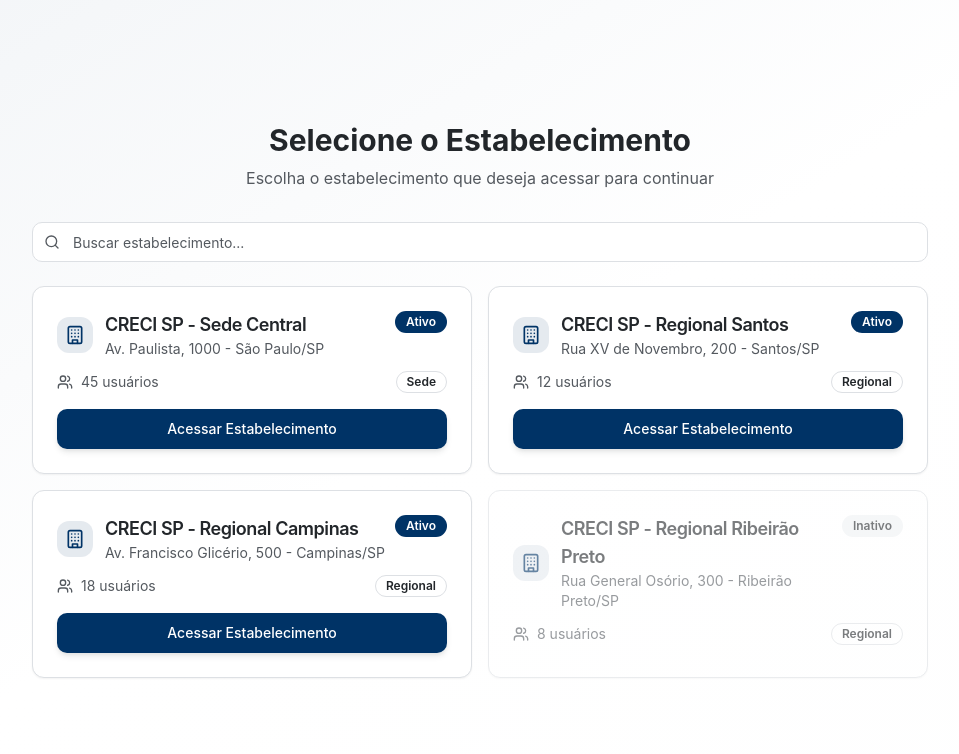
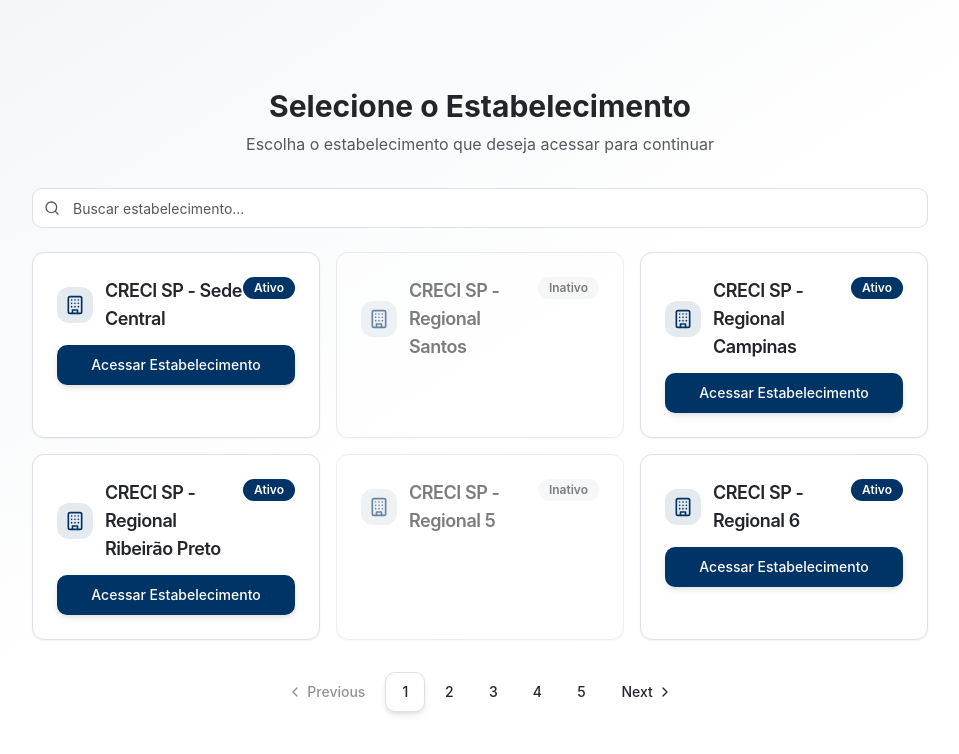
Before and after one commit to vitor-aj/creci-sp-core, a React (Vite) app: page /select-establishment in a window 1280 px wide. Shown: the top 754 px of the page, without its empty margins (160-1119 px from the left). Built offline with nearby package versions, Linux system fonts and the light colour scheme.

Commit message:
Remove header buttons and add pagination
Removed notification and user buttons from the header. Implemented pagination for records after establishment selection.

```diff
--- a/src/components/Layout.tsx
+++ b/src/components/Layout.tsx
@@ -1,7 +1,5 @@
 import { SidebarProvider, SidebarTrigger } from "@/components/ui/sidebar";
 import { AppSidebar } from "@/components/AppSidebar";
-import { Button } from "@/components/ui/button";
-import { Bell, User } from "lucide-react";
 
 interface LayoutProps {
   children: React.ReactNode;
@@ -23,15 +21,6 @@ export function Layout({ children }: LayoutProps) {
                   Estabelecimento: <span className="font-medium text-foreground">CRECI SP - Sede</span>
                 </div>
               </div>
-
-              <div className="flex items-center space-x-3">
-                <Button variant="ghost" size="sm">
-                  <Bell className="h-4 w-4" />
-                </Button>
-                <Button variant="ghost" size="sm">
-                  <User className="h-4 w-4" />
-                </Button>
-              </div>
             </div>
           </header>
 
--- a/src/pages/SelectEstablishment.tsx
+++ b/src/pages/SelectEstablishment.tsx
@@ -1,54 +1,33 @@
 import { useState } from "react";
 import { useNavigate } from "react-router-dom";
-import { Building, Search, Users } from "lucide-react";
+import { Building, Search, Users, ChevronLeft, ChevronRight } from "lucide-react";
 import { Button } from "@/components/ui/button";
 import { Card, CardContent, CardDescription, CardHeader, CardTitle } from "@/components/ui/card";
 import { Input } from "@/components/ui/input";
 import { Badge } from "@/components/ui/badge";
+import { Pagination, PaginationContent, PaginationItem, PaginationLink, PaginationNext, PaginationPrevious } from "@/components/ui/pagination";
 
-const establishments = [
-  {
-    id: 1,
-    name: "CRECI SP - Sede Central",
-    address: "Av. Paulista, 1000 - São Paulo/SP",
-    type: "Sede",
-    users: 45,
-    active: true
-  },
-  {
-    id: 2,
-    name: "CRECI SP - Regional Santos",
-    address: "Rua XV de Novembro, 200 - Santos/SP",
-    type: "Regional",
-    users: 12,
-    active: true
-  },
-  {
-    id: 3,
-    name: "CRECI SP - Regional Campinas",
-    address: "Av. Francisco Glicério, 500 - Campinas/SP",
-    type: "Regional",
-    users: 18,
-    active: true
-  },
-  {
-    id: 4,
-    name: "CRECI SP - Regional Ribeirão Preto",
-    address: "Rua General Osório, 300 - Ribeirão Preto/SP",
-    type: "Regional",
-    users: 8,
-    active: false
-  }
-];
+const establishments = Array.from({ length: 25 }, (_, i) => ({
+  id: i + 1,
+  name: i < 4 ?
+    ["CRECI SP - Sede Central", "CRECI SP - Regional Santos", "CRECI SP - Regional Campinas", "CRECI SP - Regional Ribeirão Preto"][i] :
+    `CRECI SP - Regional ${i + 1}`,
+  status: Math.random() > 0.2 ? "Ativo" : "Inativo"
+}));
 
 export function SelectEstablishment() {
   const [searchTerm, setSearchTerm] = useState("");
+  const [currentPage, setCurrentPage] = useState(1);
   const navigate = useNavigate();
+  const itemsPerPage = 6;
 
   const filteredEstablishments = establishments.filter(est =>
-    est.name.toLowerCase().includes(searchTerm.toLowerCase()) ||
-    est.address.toLowerCase().includes(searchTerm.toLowerCase())
+    est.name.toLowerCase().includes(searchTerm.toLowerCase())
   );
+
+  const totalPages = Math.ceil(filteredEstablishments.length / itemsPerPage);
+  const startIndex = (currentPage - 1) * itemsPerPage;
+  const paginatedEstablishments = filteredEstablishments.slice(startIndex, startIndex + itemsPerPage);
 
   const handleSelectEstablishment = (establishmentId: number) => {
     // Aqui você salvaria o estabelecimento selecionado (localStorage, context, etc.)
@@ -74,20 +53,23 @@ export function SelectEstablishment() {
             <Input
               placeholder="Buscar estabelecimento..."
               value={searchTerm}
-              onChange={(e) => setSearchTerm(e.target.value)}
+              onChange={(e) => {
+                setSearchTerm(e.target.value);
+                setCurrentPage(1);
+              }}
               className="pl-10"
             />
           </div>
         </div>
 
-        <div className="grid grid-cols-3 gap-4 md:grid-cols-2">
-          {filteredEstablishments.map((establishment) => (
+        <div className="grid grid-cols-1 md:grid-cols-2 lg:grid-cols-3 gap-4">
+          {paginatedEstablishments.map((establishment) => (
             <Card
               key={establishment.id}
               className={`cursor-pointer transition-all duration-200 hover:shadow-lg hover:scale-[1.02] ${
-                !establishment.active ? 'opacity-60' : ''
+                establishment.status !== "Ativo" ? 'opacity-60' : ''
               }`}
-              onClick={() => establishment.active && handleSelectEstablishment(establishment.id)}
+              onClick={() => establishment.status === "Ativo" && handleSelectEstablishment(establishment.id)}
             >
               <CardHeader className="pb-3">
                 <div className="flex items-start justify-between">
@@ -97,29 +79,17 @@ export function SelectEstablishment() {
                     </div>
                     <div>
                       <CardTitle className="text-lg">{establishment.name}</CardTitle>
-                      <CardDescription className="text-sm">
-                        {establishment.address}
-                      </CardDescription>
                     </div>
                   </div>
-                  <Badge variant={establishment.active ? "default" : "secondary"}>
-                    {establishment.active ? "Ativo" : "Inativo"}
+                  <Badge variant={establishment.status === "Ativo" ? "default" : "secondary"}>
+                    {establishment.status}
                   </Badge>
                 </div>
               </CardHeader>
               <CardContent>
-                <div className="flex items-center justify-between">
-                  <div className="flex items-center space-x-2 text-sm text-muted-foreground">
-                    <Users className="h-4 w-4" />
-                    <span>{establishment.users} usuários</span>
-                  </div>
-                  <Badge variant="outline">
-                    {establishment.type}
-                  </Badge>
-                </div>
-                {establishment.active && (
+                {establishment.status === "Ativo" && (
                   <Button
-                    className="w-full mt-4"
+                    className="w-full"
                     onClick={(e) => {
                       e.stopPropagation();
                       handleSelectEstablishment(establishment.id);
@@ -133,7 +103,43 @@ export function SelectEstablishment() {
           ))}
         </div>
 
-        {filteredEstablishments.length === 0 && (
+        {/* Pagination */}
+        {totalPages > 1 && (
+          <div className="flex justify-center mt-8">
+            <Pagination>
+              <PaginationContent>
+                <PaginationItem>
+                  <PaginationPrevious
+                    onClick={() => setCurrentPage(Math.max(1, currentPage - 1))}
+                    className={currentPage === 1 ? "pointer-events-none opacity-50" : "cursor-pointer"}
+                  />
+                </PaginationItem>
+                {Array.from({ length: Math.min(5, totalPages) }, (_, i) => {
+                  const page = Math.max(1, Math.min(totalPages - 4, currentPage - 2)) + i;
+                  return (
+                    <PaginationItem key={page}>
+                      <PaginationLink
+                        onClick={() => setCurrentPage(page)}
+                        isActive={currentPage === page}
+                        className="cursor-pointer"
+                      >
+                        {page}
+                      </PaginationLink>
+                    </PaginationItem>
+                  );
+                })}
+                <PaginationItem>
+                  <PaginationNext
+                    onClick={() => setCurrentPage(Math.min(totalPages, currentPage + 1))}
+                    className={currentPage === totalPages ? "pointer-events-none opacity-50" : "cursor-pointer"}
+                  />
+                </PaginationItem>
+              </PaginationContent>
+            </Pagination>
+          </div>
+        )}
+
+        {paginatedEstablishments.length === 0 && searchTerm && (
           <div className="text-center py-12">
             <Building className="h-12 w-12 text-muted-foreground mx-auto mb-4" />
             <h3 className="text-lg font-medium text-foreground mb-2">
```
